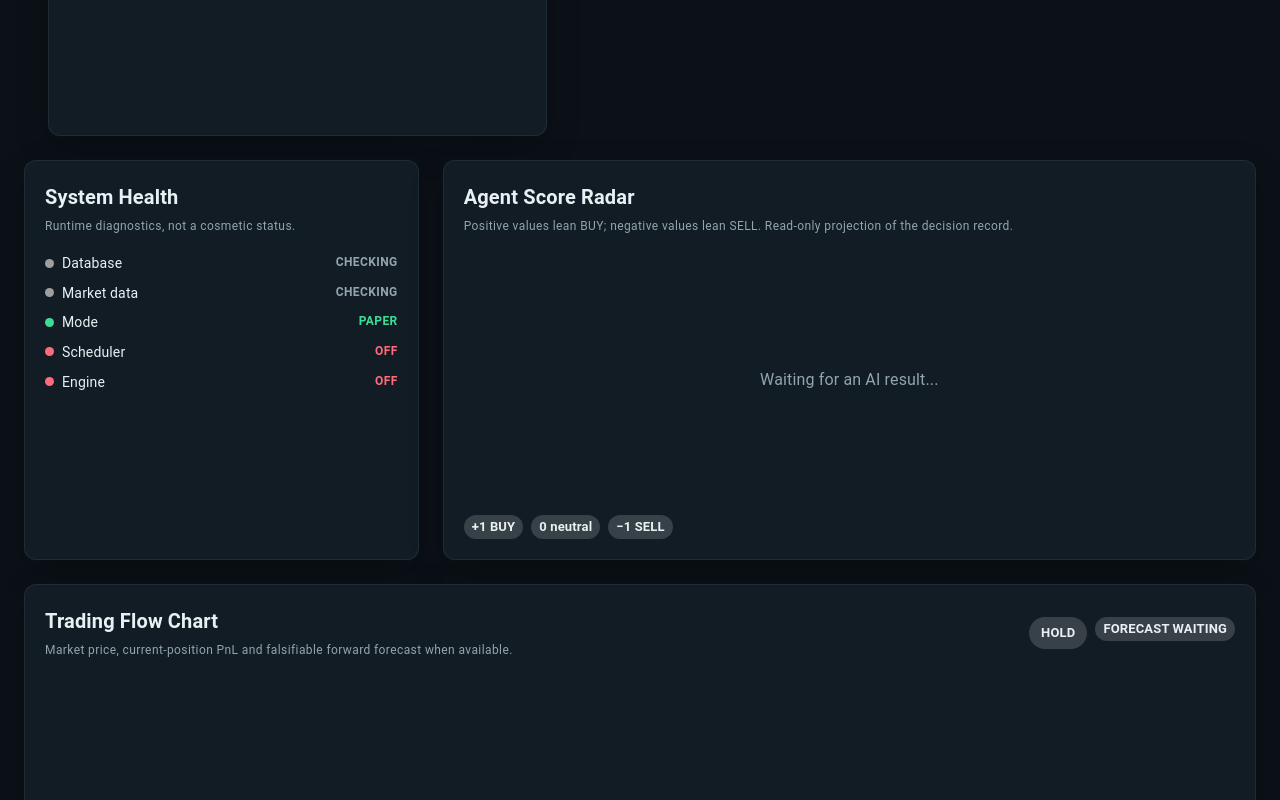
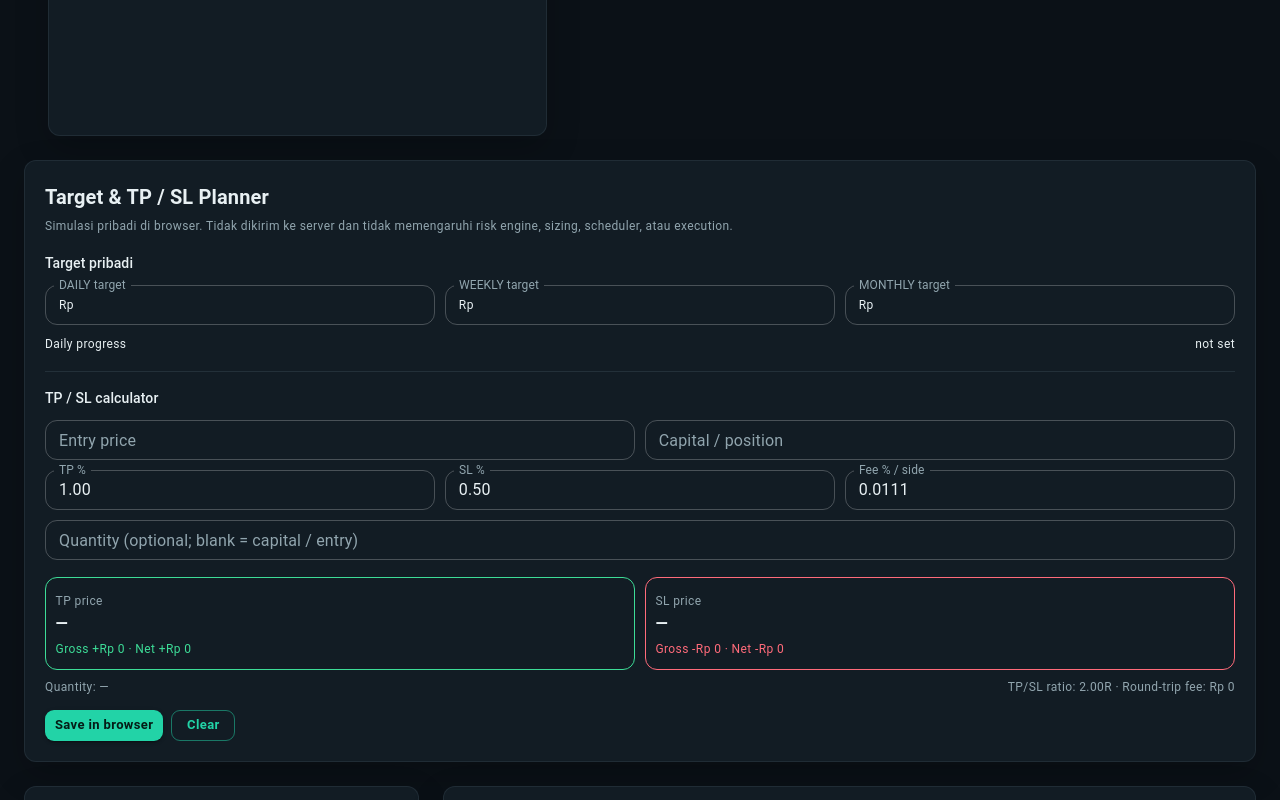
Before and after one commit to doushitekana62-ship-it/ai-multi-agent-trading-bot, a React (Vite) app in the folder fronted/: page / in a window 1280 px wide. Shown: the part 1740-2540 px from the top of the page. Built offline with nearby package versions, Linux system fonts and the light colour scheme; no server answers; sample sign-in values are in the browser's storage.

Commit message:
feat: add browser-only target and tp sl planner to dashboard

```diff
--- a/fronted/src/pages/Dashboard.jsx
+++ b/fronted/src/pages/Dashboard.jsx
@@ -8,6 +8,7 @@ import {useAuth} from '../context/AuthContext';
 import DashboardAnalytics from '../components/DashboardAnalytics';
 import DashboardTools from '../components/DashboardTools';
 import MarketPulseLegend from '../components/MarketPulseLegend';
+import TargetPlanner from '../components/TargetPlanner';
 
 const PAIRS=[['btc_idr','BTC/IDR'],['eth_idr','ETH/IDR'],['usdt_idr','USDT/IDR'],['xrp_idr','XRP/IDR'],['doge_idr','DOGE/IDR'],['sol_idr','SOL/IDR'],['beat_idr','BEAT/IDR'],['hype_idr','HYPE/IDR'],['ada_idr','ADA/IDR'],['trx_idr','TRX/IDR'],['shib_idr','SHIB/IDR'],['pepe_idr','PEPE/IDR']];
 const POLL_MS=2000,ZERO={BUY:0,SELL:0,HOLD:0};
@@ -31,7 +32,9 @@ export default function Dashboard(){
  <Paper sx={{p:2.5,mb:3}}><Grid container spacing={2} alignItems="center"><Grid item xs={12} md={4}><Typography variant="overline" color="text.secondary">Compounding Scalping</Typography><Typography variant="h5">Paper Trading · {label(pair)}</Typography><Typography variant="body2" color="text.secondary">Real trading locked. One market source: INDODAX public data.</Typography></Grid><Grid item xs={12} md={3}><FormControl fullWidth size="small"><InputLabel>Scalping Coin</InputLabel><Select value={pair} label="Scalping Coin" disabled={enabled} onChange={e=>{setPair(e.target.value);localStorage.setItem('paperTradingPair',e.target.value)}}>{(available.length?available:PAIRS).map(x=><MenuItem key={x[0]} value={x[0]}>{x[1]}</MenuItem>)}</Select></FormControl></Grid><Grid item xs={12} md={5}><Stack direction={{xs:'column',sm:'row'}} justifyContent="flex-end" spacing={1}><Button variant="outlined" color="warning" startIcon={<RestartAlt/>} onClick={reset} disabled={busy}>Reset Paper</Button><Button variant="contained" onClick={startStop} disabled={busy}>{enabled?'Stop Paper Bot':'Start Paper Bot'}</Button></Stack></Grid></Grid><Alert severity={enabled?'success':'info'} sx={{mt:2}}>{enabled?'Bot aktif: observasi pasar setiap 5 detik, keputusan setiap 15 detik.':'Bot OFF: dashboard hanya membaca data; tidak memulai trading.'}</Alert></Paper>
  <Grid container spacing={3}><Grid item xs={12}><Paper sx={{p:2.5}}><Stack direction={{xs:'column',md:'row'}} justifyContent="space-between" spacing={1}><Box><Typography variant="h6">Market Pulse</Typography><Typography variant="body2" color="text.secondary">30 segmen 1-menit · berganti setiap 30 menit · perubahan harga dalam menit langsung tercermin</Typography></Box><Typography variant="h6">{idr(market?.last)}</Typography></Stack><MarketPulseLegend/><Chart points={chartMarket?.points||[]}/><Grid container spacing={2}><Grid item xs={6} md={3}><Metric title="24h High" value={idr(market?.high)}/></Grid><Grid item xs={6} md={3}><Metric title="24h Low" value={idr(market?.low)}/></Grid><Grid item xs={6} md={3}><Metric title="Net 30m" value={Number.isFinite(move)?`${move>=0?'+':''}${move.toFixed(3)}%`:'—'}/></Grid><Grid item xs={6} md={3}><Metric title="24h Volume" value={idr(market?.volume)}/></Grid></Grid></Paper></Grid></Grid>
  <Grid container spacing={3} sx={{mt:.1,mb:3}}><Grid item xs={12} md={3}><Card><CardContent><Typography variant="caption" color="text.secondary">ACCOUNT EQUITY</Typography><Typography variant="h5">{idr(equity)}</Typography></CardContent></Card></Grid><Grid item xs={12} md={3}><Card><CardContent><Typography variant="caption" color="text.secondary">DAILY PNL</Typography><Typography variant="h5">{idr(dailyPnl)}</Typography></CardContent></Card></Grid><Grid item xs={12} md={3}><Card><CardContent><Typography variant="caption" color="text.secondary">BUY / SELL / HOLD</Typography><Typography variant="h5">{counts.BUY} / {counts.SELL} / {counts.HOLD}</Typography></CardContent></Card></Grid><Grid item xs={12} md={3}><Card><CardContent><Typography variant="caption" color="text.secondary">OPEN POSITIONS</Typography><Typography variant="h5">{positions.length}</Typography></CardContent></Card></Grid></Grid>
- <DashboardAnalytics decision={decision} insights={insights} selectedPair={pair} onPairChange={v=>{if(!enabled){setPair(v);localStorage.setItem('paperTradingPair',v)}}}/><DashboardTools enabled={enabled} market={chartMarket} decision={decision} counts={counts} runtimeHours={runtimeHours} cycles={cycles} targets={targets} dailyActual={dailyPnl} positions={positions}/>
+ <DashboardAnalytics decision={decision} insights={insights} selectedPair={pair} onPairChange={v=>{if(!enabled){setPair(v);localStorage.setItem('paperTradingPair',v)}}}/>
+ <Grid container spacing={3} sx={{mb:3}}><Grid item xs={12}><TargetPlanner dailyActual={dailyPnl}/></Grid></Grid>
+ <Box sx={{'& > div:nth-child(10)':{display:'none'}}}><DashboardTools enabled={enabled} market={chartMarket} decision={decision} counts={counts} runtimeHours={runtimeHours} cycles={cycles} targets={targets} dailyActual={dailyPnl} positions={positions}/></Box>
  <Paper sx={{p:2.5,mt:3}}><Typography variant="h6">Latest Decision</Typography><Typography variant="body1" sx={{mt:1,fontWeight:700}}>{decision?.action||'HOLD'} · {Number(decision?.confidence||0).toFixed(1)}%</Typography><Typography variant="body2" color="text.secondary">{decision?.reasoning||decision?.summary||'Waiting for a decision cycle.'}</Typography></Paper>
  </Box></Box>;
 }
```
